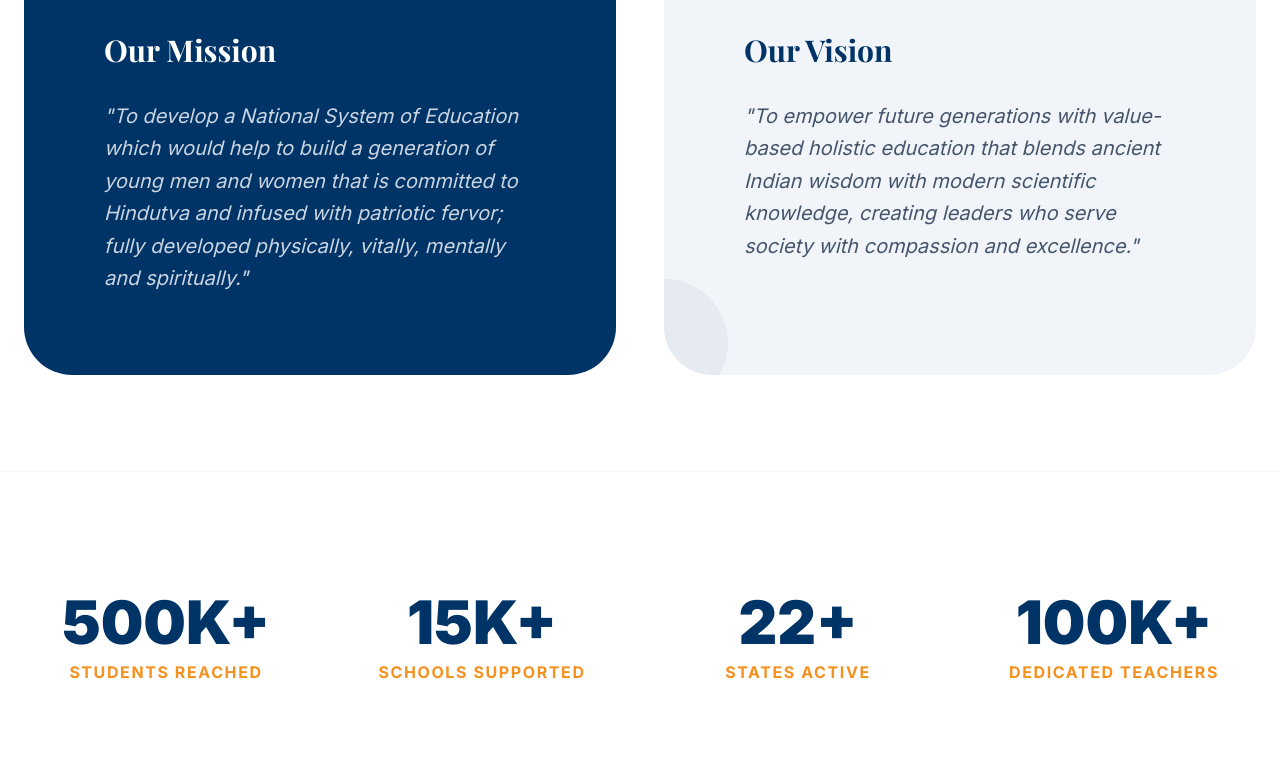
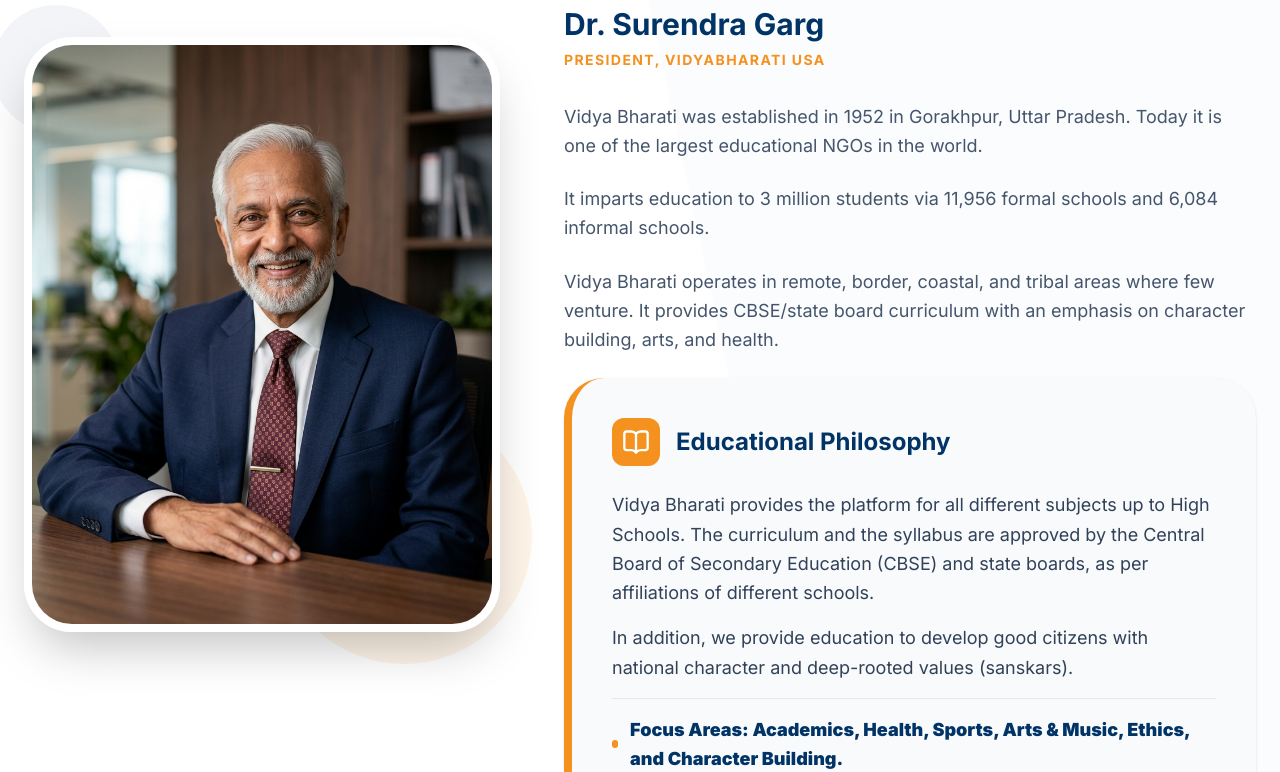
Before and after one commit to csharma1979/VidyaBharatiUSA-V1.2, a Next.js app: page /about in a window 1280 px wide. Shown: the part 1648-2420 px from the top of the page. Built offline with nearby package versions, Linux system fonts and the light colour scheme; no server answers; a web font is replaced by a local one.

Commit message:
Update About, Events, and Home pages, fix Button component, and update contact details

```diff
--- a/src/app/about/page.tsx
+++ b/src/app/about/page.tsx
@@ -94,6 +94,82 @@
                 into tangible impact—from building state-of-the-art classrooms to providing
                 essential scholarships.
               </p>
+            </div>
+          </div>
+        </div>
+      </section>
+
+      {/* 2.5 Message from President */}
+      <section className="section-padding bg-white relative overflow-hidden">
+        <div className="absolute top-0 right-0 w-1/2 h-full bg-slate-50/50 skew-x-12 translate-x-20 -z-0"></div>
+        <div className="container px-6 mx-auto relative z-10">
+          <div className="grid grid-cols-1 lg:grid-cols-12 gap-16 items-center">
+            <div className="lg:col-span-5 relative">
+              <div className="relative aspect-[4/5] rounded-[3rem] overflow-hidden shadow-2xl z-10 border-8 border-white">
+                <Image
+                  src="/images/president-dr-garg.png"
+                  alt="Dr. Surendra Garg"
+                  fill
+                  className="object-cover"
+                />
+              </div>
+              <div className="absolute -bottom-8 -right-8 w-64 h-64 bg-saffron/10 rounded-full -z-0"></div>
+              <div className="absolute -top-8 -left-8 w-32 h-32 bg-deep-blue/5 rounded-full -z-0"></div>
+            </div>
+
+            <div className="lg:col-span-7 space-y-8">
+              <div className="space-y-4">
+                <h2 className="text-sm font-black uppercase tracking-widest text-saffron">A Personal Note</h2>
+                <h3 className="text-4xl md:text-5xl font-serif font-black text-deep-blue leading-tight">
+                  Message from <span className="italic text-saffron">President</span>
+                </h3>
+                <div className="h-1.5 w-24 bg-saffron rounded-full"></div>
+              </div>
+
+              <div className="space-y-8">
+                <div className="space-y-2">
+                  <h4 className="text-3xl font-bold text-deep-blue">Dr. Surendra Garg</h4>
+                  <p className="text-saffron font-bold uppercase tracking-widest text-sm">President, VidyaBharati USA</p>
+                </div>
+
+                <div className="text-slate-600 space-y-6 text-lg leading-relaxed">
+                  <p>
+                    Vidya Bharati was established in 1952 in Gorakhpur, Uttar Pradesh. Today it is one of the largest educational NGOs in the world.
+                  </p>
+                  <p>
+                    It imparts education to 3 million students via 11,956 formal schools and 6,084 informal schools.
+                  </p>
+                  <p>
+                    Vidya Bharati operates in remote, border, coastal, and tribal areas where few venture. It provides CBSE/state board curriculum with an emphasis on character building, arts, and health.
+                  </p>
+
+                  <div className="bg-slate-50 p-10 rounded-[2.5rem] border-l-8 border-saffron space-y-6 shadow-sm">
+                    <div className="flex items-center gap-4">
+                      <div className="w-12 h-12 bg-saffron rounded-xl flex items-center justify-center text-white">
+                        <BookOpen className="w-7 h-7" />
+                      </div>
+                      <h5 className="text-2xl font-bold text-deep-blue">
+                        Educational Philosophy
+                      </h5>
+                    </div>
+
+                    <div className="space-y-4 text-slate-700">
+                      <p>
+                        Vidya Bharati provides the platform for all different subjects up to High Schools. The curriculum and the syllabus are approved by the Central Board of Secondary Education (CBSE) and state boards, as per affiliations of different schools.
+                      </p>
+                      <p>
+                        In addition, we provide education to develop good citizens with national character and deep-rooted values (sanskars).
+                      </p>
+                      <div className="pt-4 border-t border-slate-200">
+                        <p className="font-black text-deep-blue flex items-center gap-3">
+                          <span className="w-2 h-2 bg-saffron rounded-full"></span>
+                          Focus Areas: Academics, Health, Sports, Arts & Music, Ethics, and Character Building.
+                        </p>
+                      </div>
+                    </div>
+                  </div>
+                </div>
+              </div>
             </div>
           </div>
         </div>
--- a/src/app/page.tsx
+++ b/src/app/page.tsx
@@ -52,7 +52,7 @@
                 we are building the future leaders of tomorrow.
               </p>
 
-              <Button variant="link" size="md" className="group">
+              <Button variant="link" size="md" className="group" href="/programs/shiksha-daan" as="span">
                 Learn more about our mission
                 <ArrowRight className="w-4 h-4 ml-2 group-hover:translate-x-1 transition-transform" />
               </Button>
--- a/src/components/contact/ContactDetails.tsx
+++ b/src/components/contact/ContactDetails.tsx
@@ -8,8 +8,8 @@
   {
     icon: Phone,
     label: "Call Us",
-    value: "+1 (281) 845-1752",
-    href: "tel:+12818451752",
+    value: "+1 (516) 840-9810",
+    href: "tel:+15168409810",
     color: "bg-blue-50 text-blue-600",
   },
   {
--- a/src/components/ui/Button.tsx
+++ b/src/components/ui/Button.tsx
@@ -1,6 +1,7 @@
 "use client";
 
 import * as React from "react";
+import Link from "next/link";
 import { motion, HTMLMotionProps } from "framer-motion";
 import { cn } from "@/lib/utils";
 
@@ -8,10 +9,12 @@
   variant?: "primary" | "secondary" | "outline" | "ghost" | "link";
   size?: "sm" | "md" | "lg" | "icon";
   children?: React.ReactNode;
+  as?: any;
+  href?: string;
 }
 
 const Button = React.forwardRef<HTMLButtonElement, ButtonProps>(
-  ({ className, variant = "primary", size = "md", children, ...props }, ref) => {
+  ({ className, variant = "primary", size = "md", children, as: Component = "button", href, ...props }, ref) => {
     const variants = {
       primary: "bg-saffron text-white hover:bg-orange-600 shadow-md",
       secondary: "bg-deep-blue text-white hover:bg-slate-800 shadow-md",
@@ -27,8 +30,10 @@
       icon: "p-2",
     };
 
-    return (
-      <motion.button
+    const MotionComponent = motion(Component);
+
+    const content = (
+      <MotionComponent
         ref={ref}
         whileHover={{ scale: 1.02 }}
         whileTap={{ scale: 0.98 }}
@@ -41,8 +46,18 @@
         {...props}
       >
         {children}
-      </motion.button>
+      </MotionComponent>
     );
+
+    if (href) {
+      return (
+        <Link href={href} className="contents">
+          {content}
+        </Link>
+      );
+    }
+
+    return content;
   }
 );
 
```
Also changed, not shown: src/app/events/page.tsx (+69 -6 lines), public/images/president-dr-garg.png (added).
